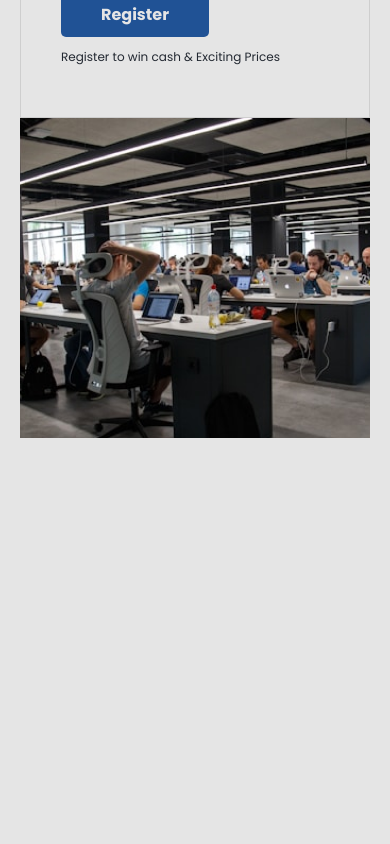
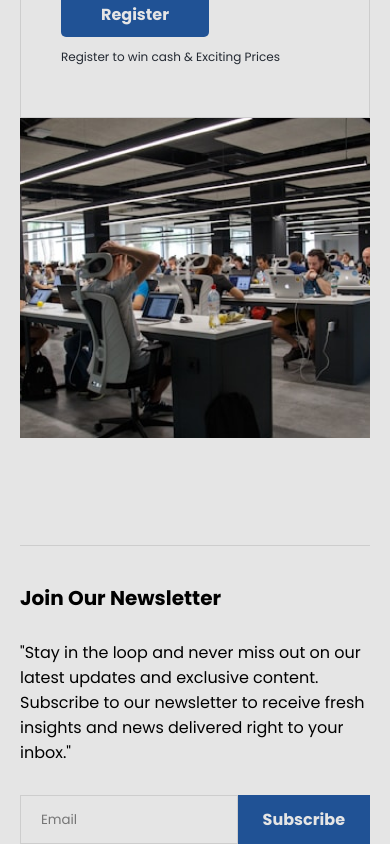
Before and after one commit to basic-coder/myFuse, a React (Vite) app: page / in a window 390 px wide. Shown: the part 1644-2488 px from the top of the page. Before the commit the page ends 2089 px from the top, so only its background shows below. Built offline with nearby package versions, Linux system fonts and the light colour scheme.

Commit message:
newsletter added

```diff
--- /dev/null
+++ b/src/components/Newsletter/Newsletter.jsx
@@ -0,0 +1,20 @@
+import React from 'react'
+import './newsletter.css'
+
+const Newsletter = ({title,description}) => {
+  return (
+    <div className='newsletter'>
+        <div className="newsletter__left">
+            <h3 className='title'>{title}</h3>
+        </div>
+        <div className="newsletter__right">
+            <p>{description}</p>
+            <form className="newsletter__input">
+                <input type="email" placeholder='Email' required /><button className='btn'>Subscribe</button>
+            </form>
+        </div>
+    </div>
+  )
+}
+
+export default Newsletter
--- /dev/null
+++ b/src/components/Newsletter/newsletter.css
@@ -0,0 +1,60 @@
+.newsletter{
+    display: flex;
+    border-top: 1px solid rgba(0, 0, 0, .1);
+    margin-top: 100px;
+}
+
+.newsletter__left{
+    width: 40%;
+    padding-top: 60px;
+    padding-right:60px ;
+}
+
+.newsletter__right{
+    width: 60%;
+    padding: 60px 30px;
+}
+
+.newsletter .newsletter__input{
+    width: 100%;
+    display: flex;
+    margin-top: 50px;
+}
+
+.newsletter .newsletter__input input{
+    width: 100%;
+    outline: none;
+    border: 1px solid rgba(0, 0, 0, .1);
+    background: transparent;
+    padding: 10px  20px;
+}
+
+.newsletter .newsletter__input .btn{
+    border-radius: 0 ;
+    outline: none;
+    border: none;
+    cursor: pointer;
+}
+
+@media screen and (max-width: 767px) {
+
+    .newsletter{
+        flex-direction: column;
+    }
+
+    .newsletter__left,
+    .newsletter__right{
+        width: 100%;
+        padding: 0;
+    }
+
+    .newsletter__left{
+        padding: 40px 0;
+        padding-bottom: 30px;
+    }
+
+    .newsletter .newsletter__input {
+        margin-top: 30px;
+    }
+
+}
--- a/src/pages/Home/Home.jsx
+++ b/src/pages/Home/Home.jsx
@@ -10,6 +10,7 @@ import logoImage3 from '../../images/spotlight/flipkart.png'
 import logoImage4 from '../../images/spotlight/accenture.png'
 import logoImage5 from '../../images/spotlight/american-express.png'
 import StarCard from '../../components/StarCard/StarCard'
+import Newsletter from '../../components/Newsletter/Newsletter'
 
 const Home = () => {
 
@@ -22,6 +23,7 @@ const Home = () => {
         <SpotlightSlider items={logoImages} />
         <TitleDescriptionBox border={false} title="Regular Challenge" description="Elevate your skills and embrace growth with our Regular Challenge – a daily journey to unlock your full potential." />
         <StarCard />
+        <Newsletter title="Join Our Newsletter" description='"Stay in the loop and never miss out on our latest updates and exclusive content. Subscribe to our newsletter to receive fresh insights and news delivered right to your inbox."' />
     </div>
   )
 }
```
Also changed, not shown: 1 other file (tests, documents, lock files or other folders).
